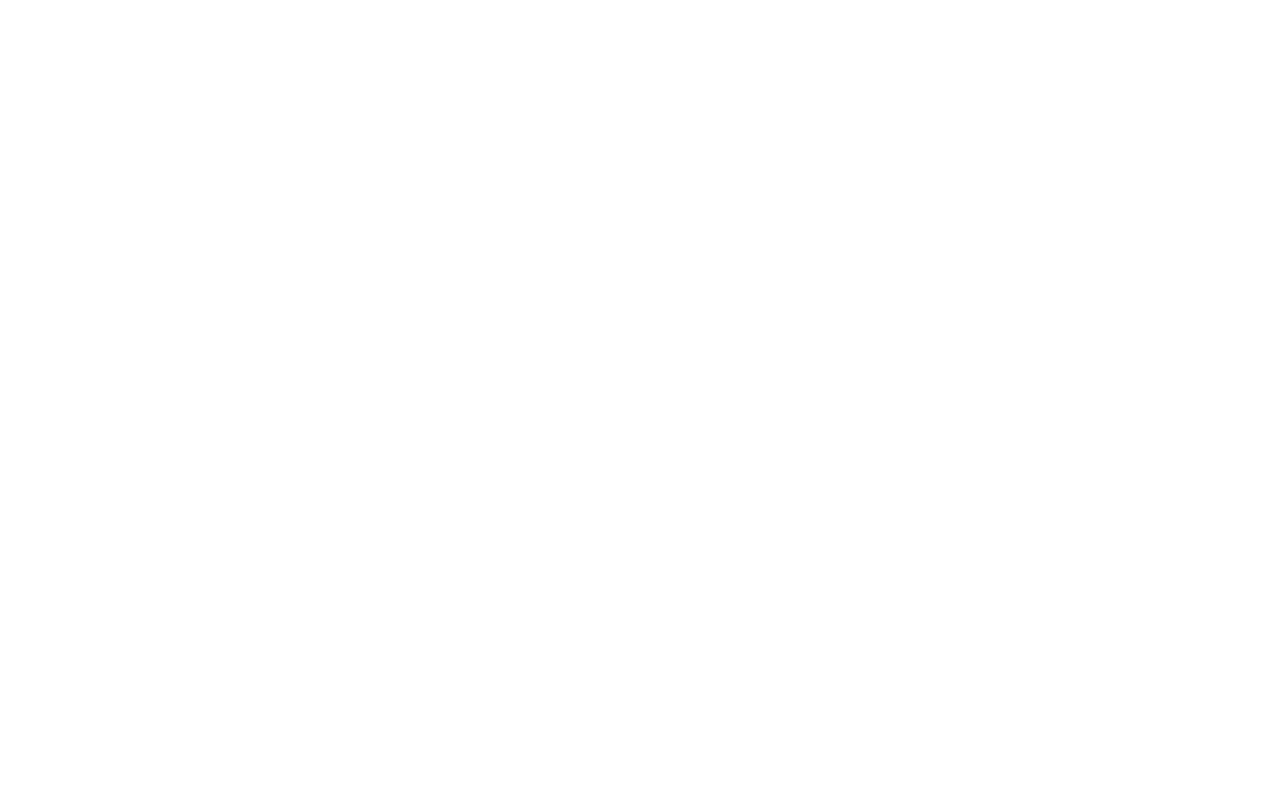
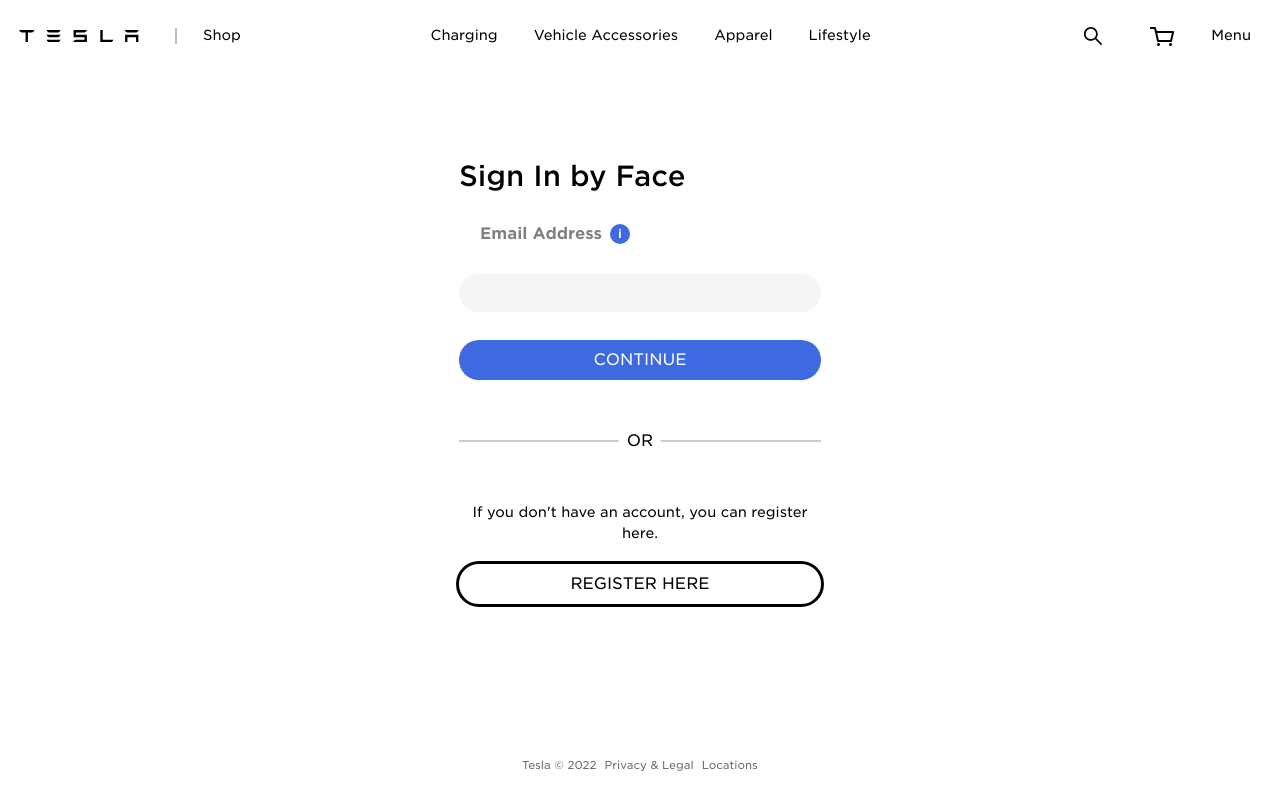
Before and after one commit to btlam02/Fashion-Website, a React (Create React App) app in the folder frontend/: page /groupproject/facelogin in a window 1280 px wide. Before the commit this address had no page. Built offline with nearby package versions, Linux system fonts and the light colour scheme.

Commit message:
add facelogin UI

```diff
--- a/frontend/package.json
+++ b/frontend/package.json
@@ -24,6 +24,7 @@
     "react-color": "^2.19.3",
     "react-dom": "^18.2.0",
     "react-material-ui-carousel": "^3.4.2",
+    "react-modal": "^3.16.1",
     "react-redux": "^8.0.2",
     "react-responsive-carousel": "^3.2.23",
     "react-router-dom": "^6.3.0",
--- a/frontend/src/components/faceLoginPage/FaceLoginPage.js
+++ b/frontend/src/components/faceLoginPage/FaceLoginPage.js
@@ -0,0 +1,285 @@
+import React from "react";
+import styled from "styled-components";
+import { useState } from "react";
+import { useNavigate } from "react-router-dom";
+import axios from "axios";
+import { Modal } from "@mui/material";
+
+const StyledCheckoutPage = styled.div`
+  * {
+    margin: 0;
+    padding: 0;
+    box-sizing: border-box;
+  }
+  color: black;
+  padding-top: 160px;
+  max-width: 362px;
+  margin: auto;
+  min-height: calc(100vh - 91.2px);
+  text-align: left;
+  h1 {
+    font-size: 28px;
+    font-family: "Gotham-Medium", sans-serif;
+  }
+  .checkout-sign-in {
+    display: flex;
+    flex-direction: column;
+    gap: 28px;
+    .checkout-email-sign-in-title {
+      display: flex;
+      align-items: center;
+      font-family: "Gotham-Bold", sans-serif;
+      color: #7d7e81;
+      width: 320px;
+      margin: auto;
+      .email-info-button {
+        font-family: "Gotham-Bold", sans-serif;
+        background-color: #3e6ae1;
+        height: 20px;
+        width: 20px;
+        display: flex;
+        align-items: center;
+        justify-content: center;
+        color: white;
+        border-radius: 50%;
+        font-size: 12px;
+        border: none;
+        margin-left: 8px;
+      }
+    }
+    .checkout-email-sign-in-input {
+      border-radius: 20px;
+      outline: ${({ valid }) => (valid ? "none" : "2px solid #CA7970")};
+      background-color: #f5f5f5;
+      position: relative;
+      &:focus-within {
+        outline: ${({ valid }) =>
+          valid ? "2px solid #d0d1d2" : "2px solid #CA7970"};
+      }
+      input {
+        display: block;
+        border: none;
+        outline: none;
+        width: 320px;
+        height: 38px;
+        margin: auto;
+        background: none;
+      }
+      &::before {
+        content: "Please enter valid value";
+        opacity: ${({ valid }) => (valid ? "0" : "1")};
+        position: absolute;
+        bottom: 0px;
+        left: 16px;
+        transform: translateY(calc(100% + 4px));
+        font-size: 14px;
+        color: #b74134;
+      }
+    }
+    .checkout-sign-in-button {
+      height: 40px;
+      display: flex;
+      align-items: center;
+      justify-content: center;
+      border-radius: 20px;
+      background-color: #3d69e1;
+      border: none;
+      color: white;
+      position: relative;
+      &:active,
+      :focus {
+        &::after {
+          content: "";
+          border: 2px solid white;
+          position: absolute;
+          width: calc(100% - 6px);
+          height: calc(100% - 6px);
+          top: 3px;
+          left: 3px;
+          border-radius: 32px;
+        }
+      }
+      &:hover {
+        background-image: linear-gradient(
+          rgba(0, 0, 0, 0.1),
+          rgba(0, 0, 0, 0.1)
+        );
+      }
+    }
+    .forgot-something-options {
+      display: flex;
+      align-items: center;
+      justify-content: center;
+      gap: 8px;
+      font-size: 1em;
+      p {
+        border-bottom: 1px solid #212529;
+        line-height: 1em;
+      }
+      hr {
+        height: 1em;
+        width: 2px;
+        background: #212529;
+        border: none;
+        opacity: 1;
+      }
+    }
+  }
+  .checkout-sign-in-divider {
+    display: block;
+    height: 2px;
+    width: 100%;
+    margin: 60px 0px;
+    background: rgba(0, 0, 0, 0.2);
+    position: relative;
+    overflow: visible;
+    opacity: 1;
+    border: none;
+    &::before {
+      content: "OR";
+      position: absolute;
+      top: 0px;
+      background: white;
+      top: 50%;
+      left: 50%;
+      padding: 8px;
+      transform: translate(-50%, -50%);
+    }
+  }
+  .guest-checkout {
+    p {
+      font-size: 14px;
+      margin: 20px 0px;
+    }
+    button {
+      height: 40px;
+      display: flex;
+      width: 100%;
+      align-items: center;
+      justify-content: center;
+      border-radius: 20px;
+      background-color: white;
+      border: none;
+      color: black;
+      position: relative;
+      outline: 3px solid black;
+      &:hover {
+        background-color: black;
+        color: white;
+      }
+    }
+  }
+`;
+
+const modalStyle = {
+    overlay: {
+      backgroundColor: 'rgba(0, 0, 0, 0.5)',
+    },
+    content: {
+      top: '50%',
+      left: '50%',
+      transform: 'translate(-50%, -50%)',
+      width: '300px',
+      height: '200px',
+      display: 'flex',
+      textAlign: 'center',
+      justifyContent: 'center',
+      alignItems: 'center',
+      backgroundColor: 'white',
+      borderRadius: '4px',
+    },
+  };
+
+export default function FaceLoginPage() {
+  const [justChecking, setJustChecking] = useState(false);
+  const [valid, setValid] = useState(true);
+  const [showModal, setShowModal] = useState(false);
+
+  const navigate = useNavigate();
+
+  const validateEmail = () => {
+    let regexp =
+      /^(([^<>()\[\]\\.,;:\s@"]+(\.[^<>()\[\]\\.,;:\s@"]+)*)|(".+"))@((\[[0-9]{1,3}\.[0-9]{1,3}\.[0-9]{1,3}\.[0-9]{1,3}\])|(([a-zA-Z\-0-9]+\.)+[a-zA-Z]{2,}))$/;
+    if (email.length) {
+      setValid(regexp.test(String(email).toLowerCase()));
+      return true;
+    }
+    setValid(false);
+    return false;
+  };
+
+  const [email, setEmail] = useState("");
+
+  const sendRequest = async () => {
+    const response = await axios.post(
+      "http://localhost:5000/groupproject/api/login",
+      {
+        email: email,
+      }
+    );
+    console.log(response);
+  };
+
+  return (
+    <StyledCheckoutPage valid={valid} justChecking={justChecking}>
+      <div className='checkout-sign-in'>
+        <h1>Sign In by Face</h1>
+        <p className='checkout-email-sign-in-title'>
+          Email Address <button className='email-info-button'>i</button>
+        </p>
+        <div className='checkout-email-sign-in-input'>
+          <input
+            type='text'
+            value={email}
+            onChange={(e) => (
+              setEmail(e.target.value), console.log(e.target.value)
+            )}
+            onBlur={validateEmail}
+          />
+        </div>
+        <button
+          className='checkout-sign-in-button'
+          onClick={() => {
+            validateEmail() && setShowModal(true);
+          }}
+        >
+          CONTINUE
+        </button>
+      </div>
+      <hr className='checkout-sign-in-divider' />
+      <div className='guest-checkout'>
+        <p style={{
+          textAlign: "center",
+        }}>
+          If you don't have an account, you can register here.
+        </p>
+        <button onClick={() => navigate("/groupproject/signup")}>REGISTER HERE</button>
+      </div>
+      <Modal
+        open={showModal}
+        >
+        <div style={{
+            textAlign: "center",
+            display: "flex",
+            flexDirection: "column",
+            justifyContent: "center",
+            alignItems: "center",
+            gap: "16px",
+            padding: "16px",
+            backgroundColor: "white",
+            borderRadius: "4px",
+        }}>
+          <h1>Face Login</h1>
+          <p>Face Login is not available at this time.</p>
+          <button onClick={() => setShowModal(false)} style={{
+                backgroundColor: "#3D69E1",
+                color: "white",
+                border: "none",
+                borderRadius: "4px",
+                padding: "8px",
+          }}>OK</button>
+        </div>
+        </Modal>
+    </StyledCheckoutPage>
+  );
+}
--- a/frontend/src/routes/Route.js
+++ b/frontend/src/routes/Route.js
@@ -10,6 +10,7 @@
 import Confirmation from "../components/checkoutPage/Confirmation";
 import LoginPage from "../components/loginPage/LoginPage";
 import RegisterPage from "../components/registerPage/RegisterPage";
+import FaceLoginPage from "../components/faceLoginPage/FaceLoginPage";
 
 export default function MyRouter() {
   return (
@@ -57,6 +58,11 @@
             path='/groupproject/signup'
             element={<RegisterPage />}
           />
+          <Route
+            // exact
+            path='/groupproject/facelogin'
+            element={<FaceLoginPage />}
+          />
           <Route exact path='/groupproject/cart' element={<Cart />} />
         </Route>
       </Routes>
```
Also changed, not shown: 1 other file (tests, documents, lock files or other folders).
